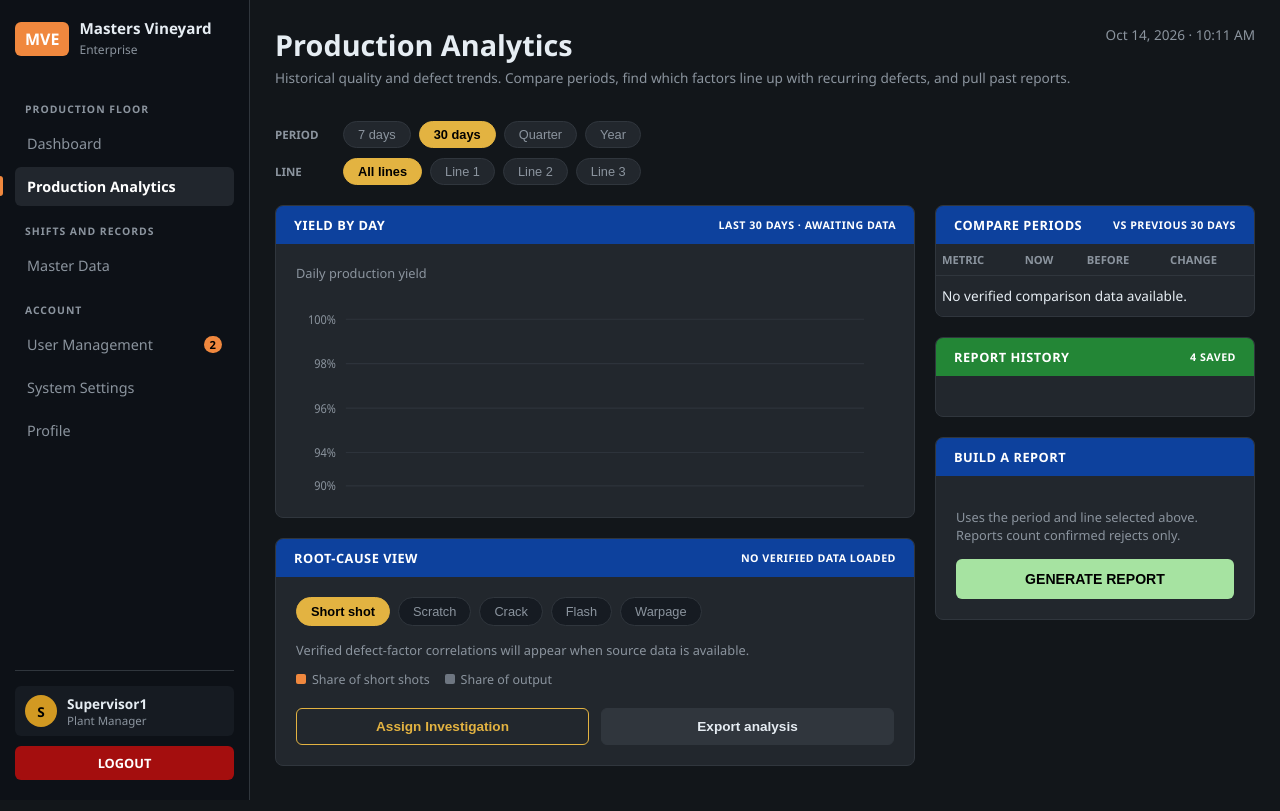
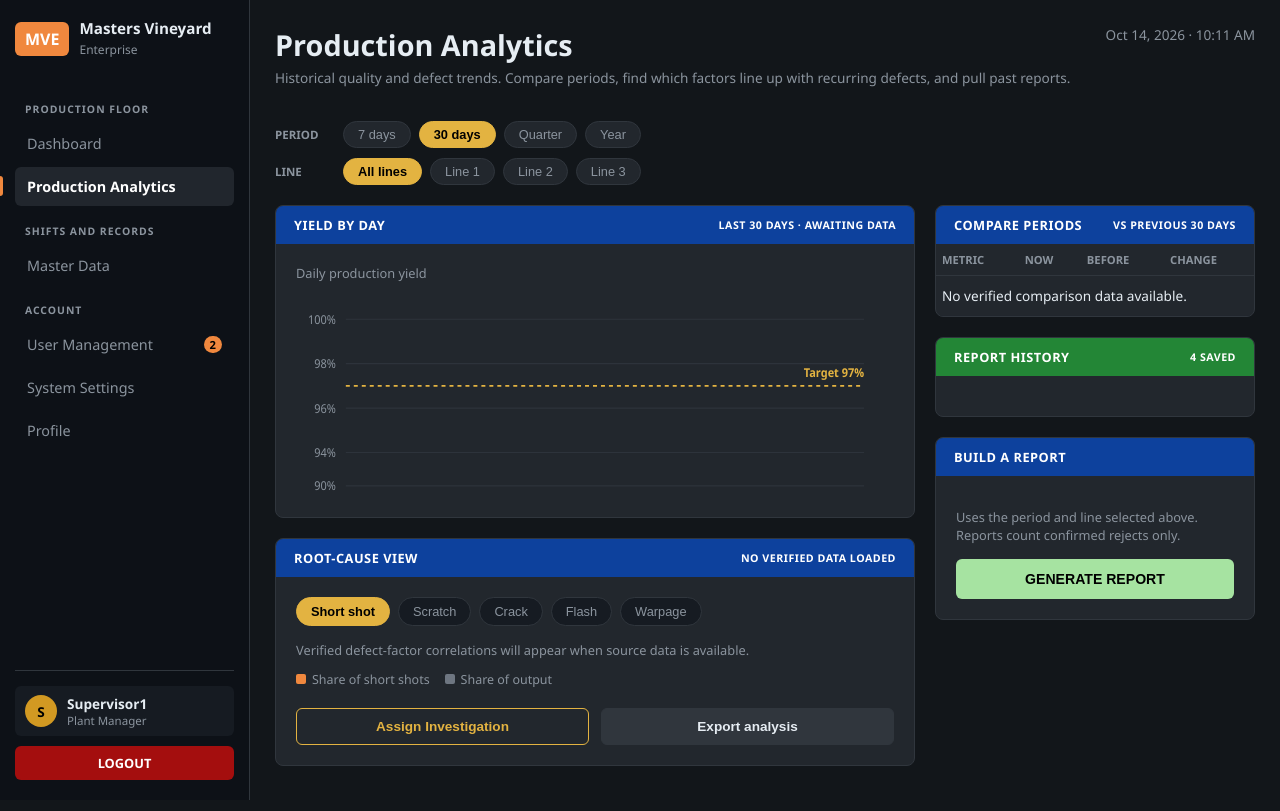
Before and after one commit to greenapplelatte/G64CapstoneProject, a PHP site: page /views/manager/analytics.php in a window 1280 px wide. Run offline with PHP 8.4, Linux system fonts and the light colour scheme; a user stored in the database is signed in; data comes from the database, SQL or seed files in the repository; some libraries are stand-ins or nearby versions.

Commit message:
Update analytics view

```diff
--- a/G64CapstoneProject/views/manager/analytics.php
+++ b/G64CapstoneProject/views/manager/analytics.php
@@ -82,6 +82,10 @@ check_role('manager');
 
                                 <line x1="50" y1="170" x2="570" y2="170" class="grid-line"/>
                                 <text x="40" y="174" class="chart-axis-text" text-anchor="end">90%</text>
+
+                                <!-- Target 97% Line -->
+                                <line x1="50" y1="80" x2="570" y2="80" class="target-line"/>
+                                <text x="570" y="72" class="target-label">Target 97%</text>
 
                                 <!-- Dynamic Line Path -->
                                 <path id="yield-line-path" class="trend-line" d="" />
```
